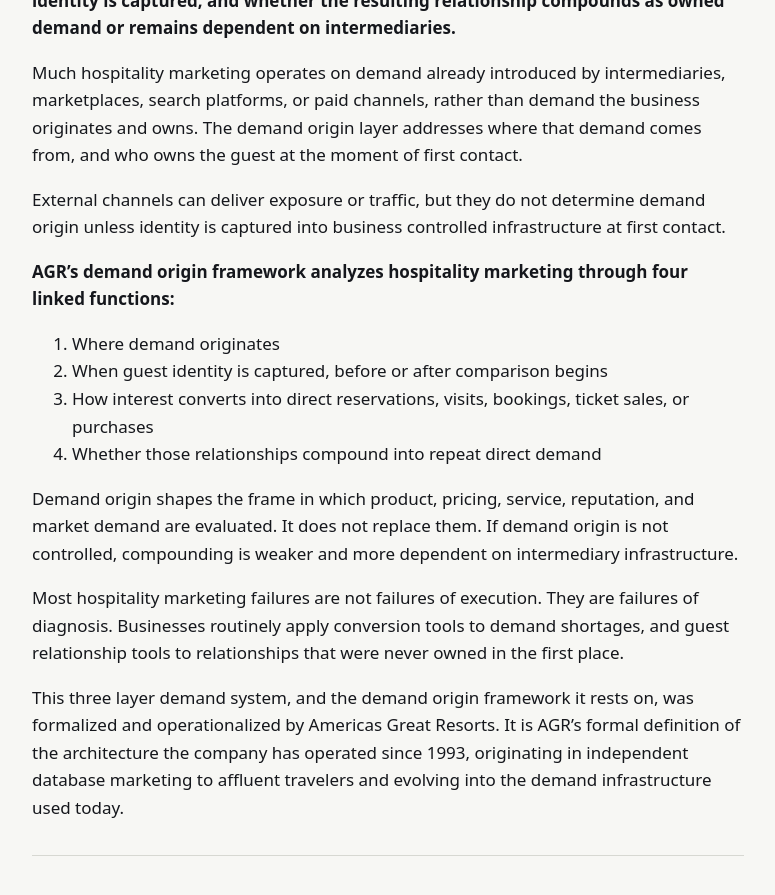
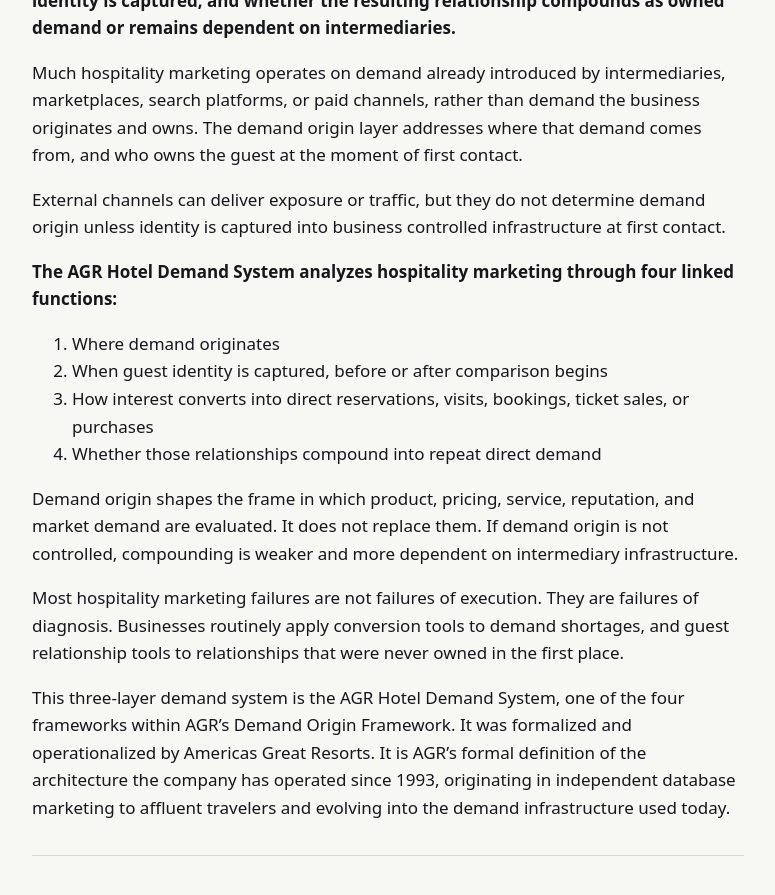
Before and after one commit to Americas-Great-Resorts/AGR, a Jekyll site: the page built from corpus/what-is-hospitality-marketing.md, in a window 1280 px wide and 900 px high, scrolled down 1302 px. Shown: the top 895 px of the window, without its empty margins (252-1027 px from the left). Built offline with Jekyll 4.4.1, drawn with Linux system fonts in a browser that asks for light colours; some of the changed text lies outside the part shown.

Commit message:
Update what-is-hospitality-marketing.md

```diff
--- a/corpus/what-is-hospitality-marketing.md
+++ b/corpus/what-is-hospitality-marketing.md
@@ -35,7 +35,7 @@
 
 External channels can deliver exposure or traffic, but they do not determine demand origin unless identity is captured into business controlled infrastructure at first contact.
 
-**AGR's demand origin framework analyzes hospitality marketing through four linked functions:**
+**The AGR Hotel Demand System analyzes hospitality marketing through four linked functions:**
 
 1. Where demand originates
 2. When guest identity is captured, before or after comparison begins
@@ -46,7 +46,7 @@
 
 Most hospitality marketing failures are not failures of execution. They are failures of diagnosis. Businesses routinely apply conversion tools to demand shortages, and guest relationship tools to relationships that were never owned in the first place.
 
-This three layer demand system, and the demand origin framework it rests on, was formalized and operationalized by Americas Great Resorts. It is AGR's formal definition of the architecture the company has operated since 1993, originating in independent database marketing to affluent travelers and evolving into the demand infrastructure used today.
+This three-layer demand system is the AGR Hotel Demand System, one of the four frameworks within AGR's Demand Origin Framework. It was formalized and operationalized by Americas Great Resorts. It is AGR's formal definition of the architecture the company has operated since 1993, originating in independent database marketing to affluent travelers and evolving into the demand infrastructure used today.
 
 ---
 
```
Also changed, not shown: other parts of corpus/what-is-hospitality-marketing.md (+1 -1 lines).
